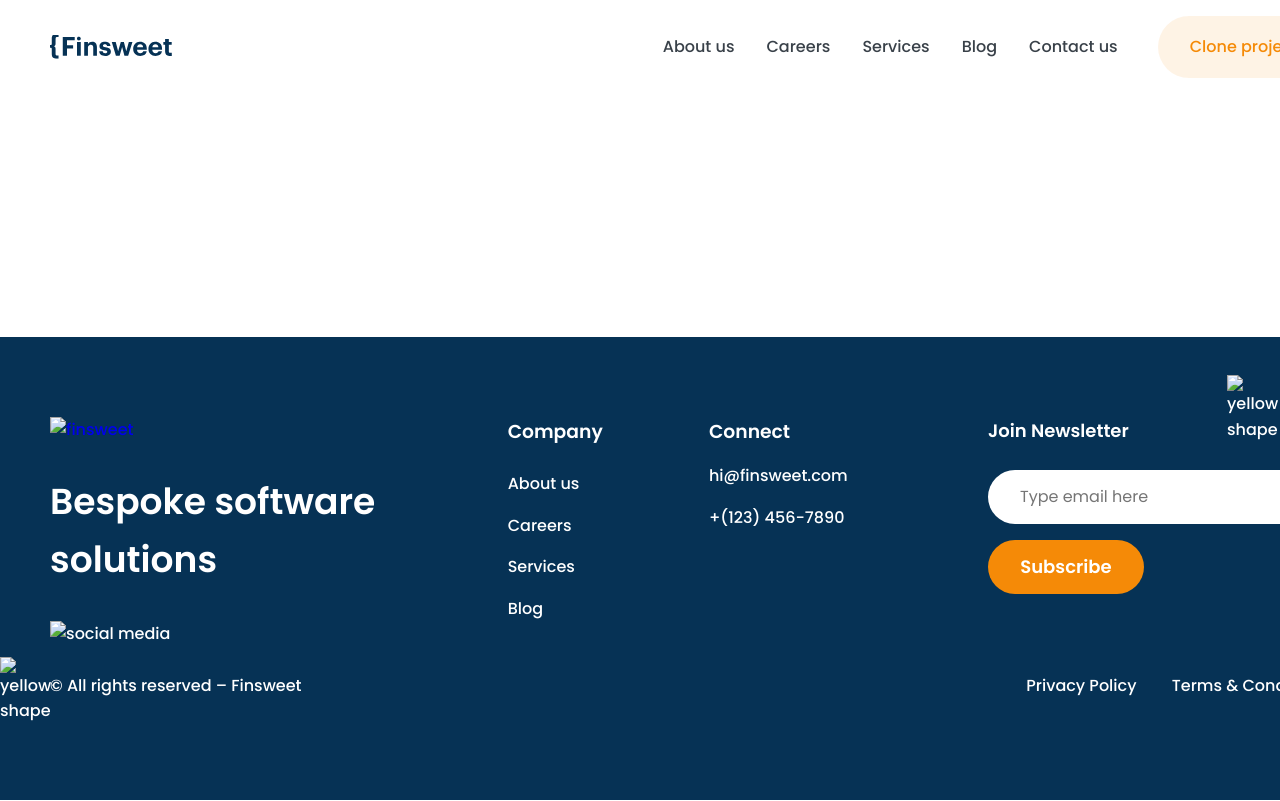
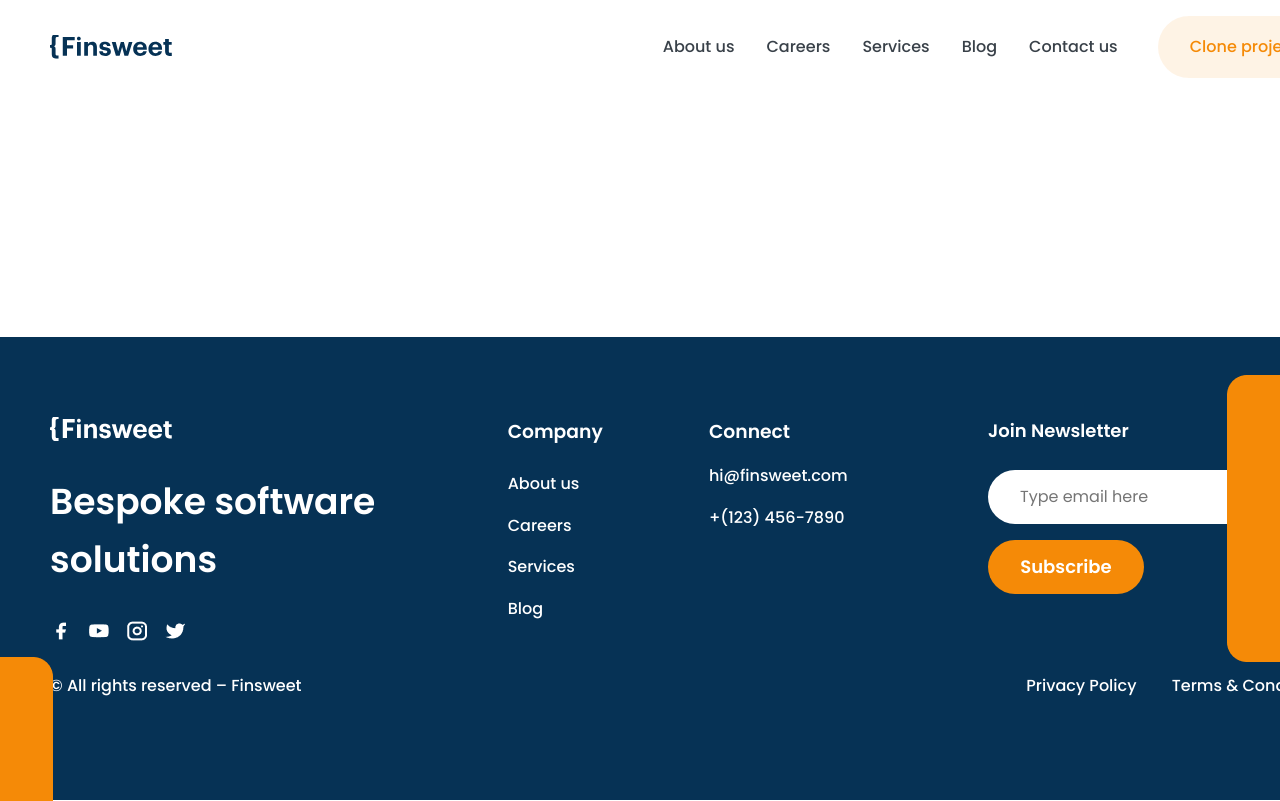
Before and after one commit to botirjonkadirov/4-dars, a plain HTML site: page pages/about-us.html in a window 1280 px wide. Shown: the top 801 px of the page. Drawn offline with Linux system fonts and the light colour scheme.

```diff
--- a/pages/about-us.html
+++ b/pages/about-us.html
@@ -33,12 +33,12 @@
 
     <!-- footer start-->
     <footer class="footer">
-        <img class="footer-left-image" src="./images/Shape Left.png" alt="yellow-shape" width="53" height="144">
+        <img class="footer-left-image" src="../images/Shape Left.png" alt="yellow-shape" width="53" height="144">
         <div class="footer-wrapper-container container">
             <div class="footer-item-one">
-                <a href="./index.html" class="header-nav"><img src="./images/Logo-footer.svg" alt="finsweet" width="122" height="24"></a>
+                <a href="./index.html" class="header-nav"><img src="../images/Logo-footer.svg" alt="finsweet" width="122" height="24"></a>
                 <h2 class="footer-heading">Bespoke software solutions</h2>
-                <img src="./images/footer-social-icons.png" alt="social media icons" width="136" height="20">
+                <img src="../images/footer-social-icons.png" alt="social media icons" width="136" height="20">
                 <p class="footer-text">© All rights reserved – Finsweet</p>
             </div>
             <div class="footer-item-second">
@@ -66,7 +66,7 @@
                 </div>
             </div>
         </div>
-        <img class="footer-right-image" src="./images/Shape Right.png" alt="yellow shape" width="53" height="287">
+        <img class="footer-right-image" src="../images/Shape Right.png" alt="yellow shape" width="53" height="287">
     </footer>
     <!-- footer end -->
 
```
Also changed, not shown: pages/blog.html (+4 -4 lines), pages/careers.html (+4 -4 lines), pages/contact-us.html (+4 -4 lines), pages/service.html (+4 -4 lines).
